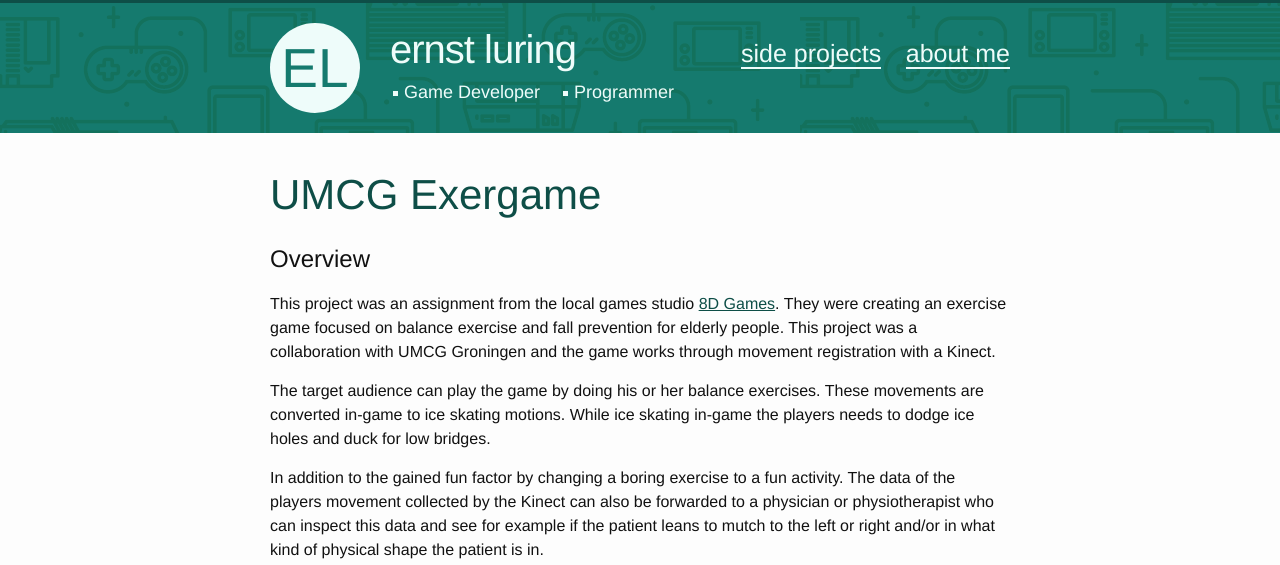
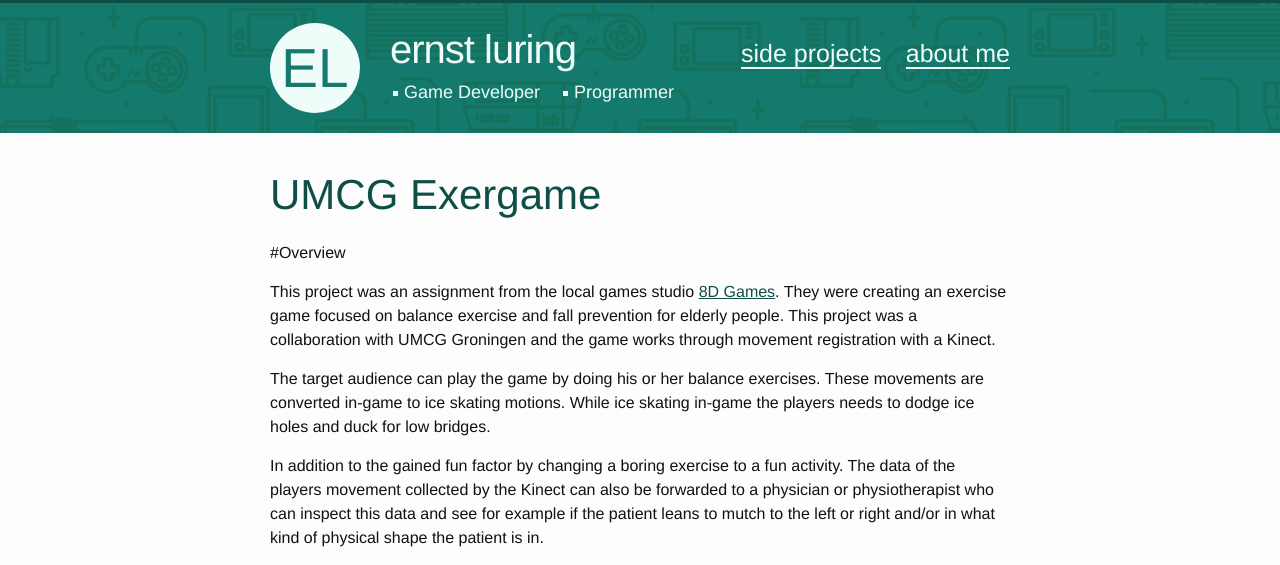
Before and after one commit to ernstluring/ejldigital.github.io, a Jekyll site: the page built from _posts/portfolio/2016-04-16-ice-skating.markdown, in a window 1280 px wide. Shown: the top 565 px of the page. Built offline with Jekyll 4.4.1, drawn with Linux system fonts in a browser that asks for light colours; grey boxes are pictures that could not be loaded.

Commit message:
right headers on exergame

```diff
--- a/_posts/portfolio/2016-04-16-ice-skating.markdown
+++ b/_posts/portfolio/2016-04-16-ice-skating.markdown
@@ -5,8 +5,8 @@ dev-role: "Tool Programmer"
 categories: portfolio
 img: umcg-header.png
 ---
-Overview
-========
+#Overview
+
 This project was an assignment from the local games studio [8D Games][8dgames]. They were creating an exercise game focused on balance exercise and fall prevention for elderly people. This project was a collaboration with UMCG Groningen and the game works through movement registration with a Kinect.
 
 
```
Also changed, not shown: other parts of _posts/portfolio/2016-04-16-ice-skating.markdown (+1 -4 lines).
